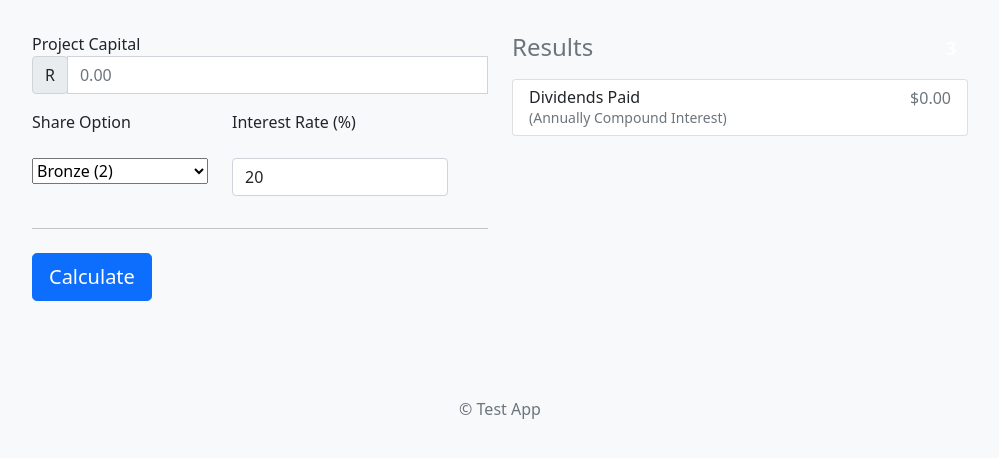
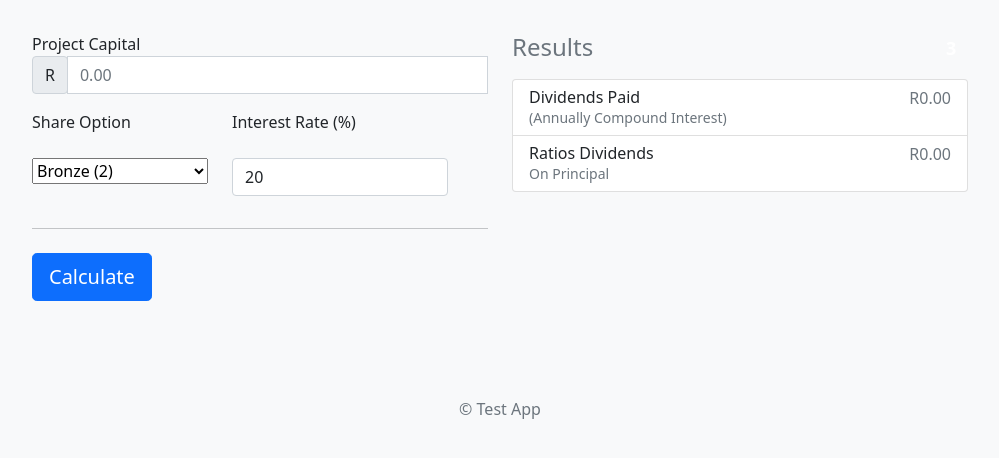
Before and after one commit to kinsleykajiva/htm-linterset-calculator, a plain HTML site: page index.html in a window 1280 px wide. Shown: the part 206-664 px from the top of the page, without its empty margins (140-1139 px from the left). Drawn offline with Linux system fonts and the light colour scheme.

Commit message:
made updates

```diff
--- a/index.html
+++ b/index.html
@@ -28,12 +28,21 @@
                 <span class="badge badge-secondary badge-pill">3</span>
             </h4>
             <ul class="list-group mb-3">
+
+
                 <li class="list-group-item d-flex justify-content-between lh-condensed">
                     <div>
                         <h6 class="my-0">Dividends Paid </h6>
                         <small class="text-muted">(Annually Compound Interest)</small>
                     </div>
-                    <span class="text-muted" id="dividentValue">$0.00</span>
+                    <span class="text-muted" id="dividentValue">R0.00</span>
+                </li>
+                <li class="list-group-item d-flex justify-content-between lh-condensed">
+                    <div>
+                        <h6 class="my-0">Ratios Dividends</h6>
+                        <small class="text-muted">On Principal</small>
+                    </div>
+                    <span class="text-muted" id="dividentValuePrincipal">R0.00</span>
                 </li>
 
 
@@ -133,16 +142,22 @@
         const capitalAmount =  $("#capitalAmount").val().trim();
         if(capitalAmount === ''){
             alert('capitalAmount Required !')
+            return;
         }
         const selectShareOption = parseFloat($("#selectShareOption").val().trim());
         const interestRate = $("#interestRate").val().trim();
 
         rate  = parseFloat(interestRate) ;
-        rate = rate /100;
+        rate = rate / 100;
         const compoundInterestResult = parseFloat( compoundInterest ( parseFloat(capitalAmount),
             time, rate, n)).toFixed(2);
-        const dividend = calculateDividend(selectShareOption ,compoundInterestResult )
-        $("#dividentValue").text(accounting.formatMoney(dividend)    + ' of ' + accounting.formatMoney(compoundInterestResult) )
+        const dividend = calculateDividend(selectShareOption ,compoundInterestResult ) ;
+        const dividentValuePrincipal = calculateDividend(selectShareOption , parseFloat(capitalAmount) ) ;
+
+        $("#dividentValue").text(accounting.formatMoney(dividend) + ' of ' + accounting.formatMoney(compoundInterestResult) );
+
+        $("#dividentValuePrincipal").text(accounting.formatMoney(dividentValuePrincipal) + ' of ' + accounting.formatMoney( parseFloat(capitalAmount)) );
+
         //$("#dividentValue").text("$" +  parseFloat( compoundInterest ( principal, time, rate, n)).toFixed(2) )
 
 
```
